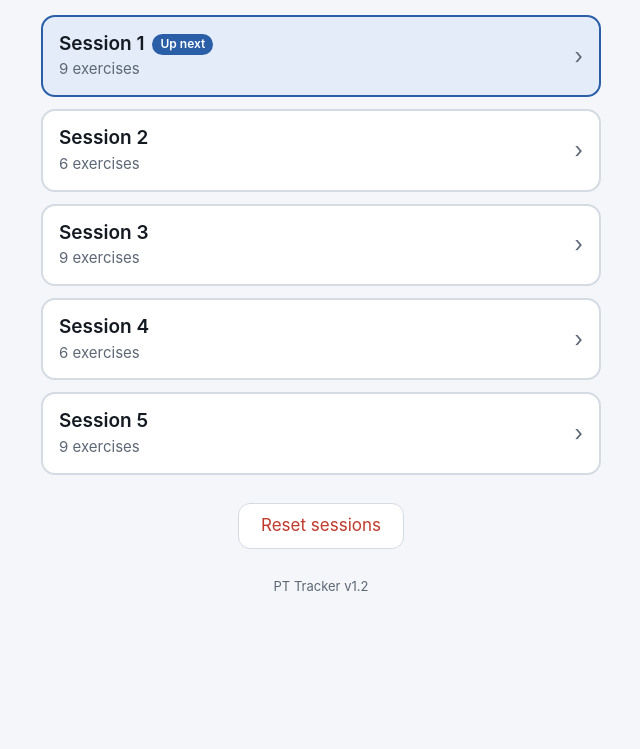
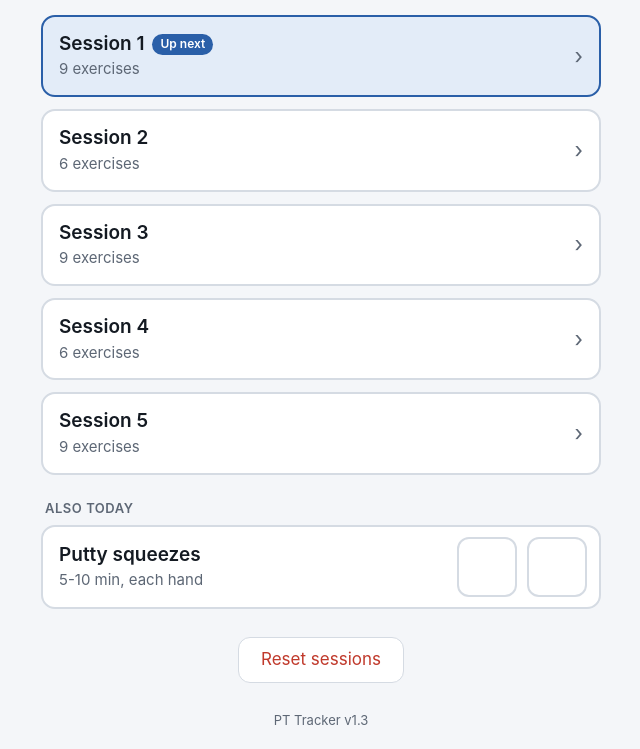
Before and after one commit to agolla70/my-iphone-tools, a plain HTML site: page pt-tracker/index.html in a window 1280 px wide. Shown: the part 95-844 px from the top of the page, without its empty margins (319-959 px from the left). Before the commit the page ends 800 px from the top, so only its background shows below. Drawn offline with Linux system fonts and the light colour scheme.

Commit message:
pt-tracker: v1.3 – wrist flex/extension to 1 set, add putty squeezes card
Co-Authored-By: Claude Opus 5.5 <noreply@anthropic.com>

```diff
--- a/pt-tracker/index.html
+++ b/pt-tracker/index.html
@@ -45,8 +45,8 @@
       background: var(--card); border: 2px solid var(--line);
     }
     .card .text { flex: 1; min-width: 0; }
-    .card .name { font-weight: 600; font-size: 19px; }
-    .card .meta { color: var(--muted); font-size: 15px; }
+    .card .name, .extra .name { font-weight: 600; font-size: 19px; }
+    .card .meta, .extra .meta { color: var(--muted); font-size: 15px; }
     .card .end { color: var(--muted); font-size: 22px; flex: none; }
     .card.next { border-color: var(--accent); background: var(--accent-soft); }
     .badge {
@@ -57,6 +57,16 @@
     @media (prefers-color-scheme: dark) { .badge { color: #0f1318; } }
     .card.done { opacity: .45; }
     .card.done .end { color: var(--done); }
+    .extras-head {
+      font-size: 13px; font-weight: 600; color: var(--muted); text-transform: uppercase;
+      letter-spacing: .04em; margin: 24px 0 8px 4px;
+    }
+    .extra {
+      display: flex; align-items: center; gap: 10px; padding: 10px 12px 10px 16px;
+      border-radius: 14px; background: var(--card); border: 2px solid var(--line);
+    }
+    .extra .text { flex: 1; min-width: 0; }
+    .extra.done { opacity: .45; }
     .reset {
       display: block; margin: 28px auto 0; min-height: 44px; padding: 10px 22px;
       border-radius: 12px; border: 1px solid var(--line); background: var(--card);
@@ -99,6 +109,8 @@
       <h1>Today's PT</h1>
       <p class="sub" id="home-sub"></p>
       <ul class="cards" id="cards"></ul>
+      <h2 class="extras-head" id="extras-head">Also today</h2>
+      <ul class="cards" id="extras"></ul>
       <button class="reset" id="reset" type="button">Reset sessions</button>
     </section>
 
@@ -124,8 +136,8 @@ const ODD = [
   { name: "Seated elbow bend & straighten (no hand, thumb up)",         sets: 2, reps: 10 },
   { name: "Standing elbow extend (start arm curled up, hand over, palm up)",           sets: 2, reps: 10 },
   { name: "Seated elbow bend & straighten (hand under, palm up, elbow on table)", sets: 2, reps: 10 },
-  { name: "Seated wrist flex (palm down, flex down, pull in with hand, hold)",                  sets: 2, reps: 10 },
-  { name: "Seated wrist extension (palm up, flex down, pull in with hand, hold)",       sets: 2, reps: 10 },
+  { name: "Seated wrist flex (palm down, flex down, pull in with hand, hold)",                  sets: 1, reps: 10 },
+  { name: "Seated wrist extension (palm up, flex down, pull in with hand, hold)",       sets: 1, reps: 10 },
   { name: "Tendon glides (palm out, table/palm/claw/half-fist)",                        sets: 2, reps: 10 },
   { name: "Finger roll stretch (palm up)",                              sets: 2, reps: 10 },
   { name: "Finger extension (palm down on table)",                      sets: 2, reps: 10 },
@@ -139,11 +151,16 @@ const EVEN = [
   { name: "Finger extension (palm down on table)",                      sets: 2, reps: 10 },
   { name: "Elbow on towel on edge of table. Straighten-hold 2 min-hand to stretch-hold 2 min-add light weight-hold 2 min", sets: 1, reps: null },
 ];
+// Daily extras: shown as their own card on the Sessions screen, not part
+// of any session. Each tick box is one time through (e.g. twice a day).
+const EXTRAS = [
+  { name: "Putty squeezes", detail: "5-10 min, each hand", sets: 2 },
+];
 const SESSION_COUNT = 5;
 const DEFAULT_REPS = 10;
 // ====================================================================
 
-const VERSION = "1.2";   // keep in step with sw.js
+const VERSION = "1.3";   // keep in step with sw.js
 const KEY = "pt-tracker-progress";
 
 const $ = id => document.getElementById(id);
@@ -195,6 +212,39 @@ function renderHome() {
     cards.appendChild(li);
   }
   $("home-sub").textContent = `${finished} of ${SESSION_COUNT} sessions done`;
+  renderExtras();
+}
+
+// Extras are saved under progress.extras, so Reset clears them too.
+function renderExtras() {
+  const ul = $("extras");
+  ul.innerHTML = "";
+  $("extras-head").hidden = EXTRAS.length === 0;
+  for (const ex of EXTRAS) {
+    const sets = progress.extras?.[ex.name] || [];
+    const doneCount = sets.filter(Boolean).length;
+    const li = document.createElement("li");
+    li.className = "extra" + (doneCount >= ex.sets ? " done" : "");
+    li.innerHTML = `<span class="text"><span class="name"></span><br><span class="meta"></span></span>`;
+    li.querySelector(".name").textContent = ex.name;
+    li.querySelector(".meta").textContent = ex.detail;
+    for (let i = 0; i < ex.sets; i++) {
+      const b = document.createElement("button");
+      b.type = "button";
+      const on = !!sets[i];
+      b.className = "set" + (on ? " on" : "");
+      b.textContent = on ? "✓" : "";
+      b.setAttribute("aria-label", `${ex.name}, time ${i + 1}, ${on ? "done" : "not done"}`);
+      b.addEventListener("click", () => {
+        const all = ((progress.extras ||= {})[ex.name] ||= []);
+        all[i] = !all[i];
+        save();
+        renderExtras();
+      });
+      li.appendChild(b);
+    }
+    ul.appendChild(li);
+  }
 }
 
 function renderSession(n) {
--- a/pt-tracker/sw.js
+++ b/pt-tracker/sw.js
@@ -1,6 +1,6 @@
 // pt-tracker service worker: pre-cache everything, serve cache-first.
 // Bump VERSION together with the one in index.html on every change.
-const VERSION = "1.2";
+const VERSION = "1.3";
 const CACHE = `pt-tracker-v${VERSION}`;
 const FILES = [
   "./",
```
Also changed, not shown: 1 other file.
